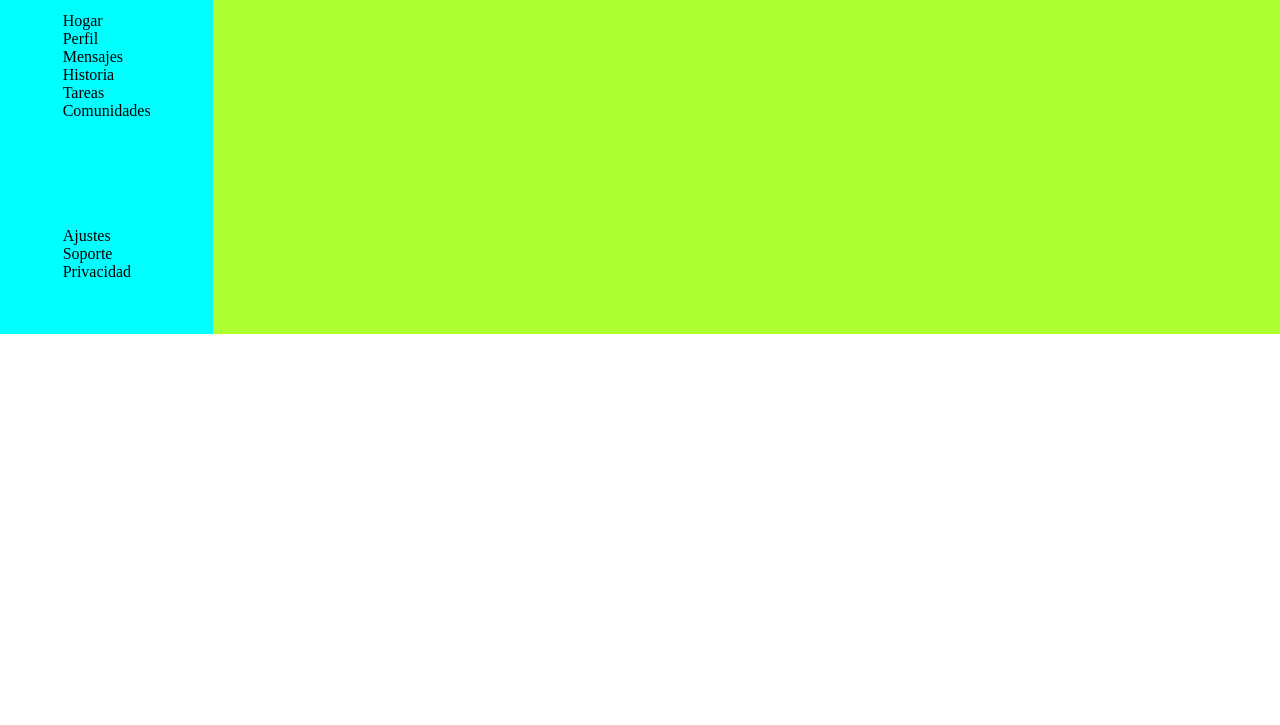
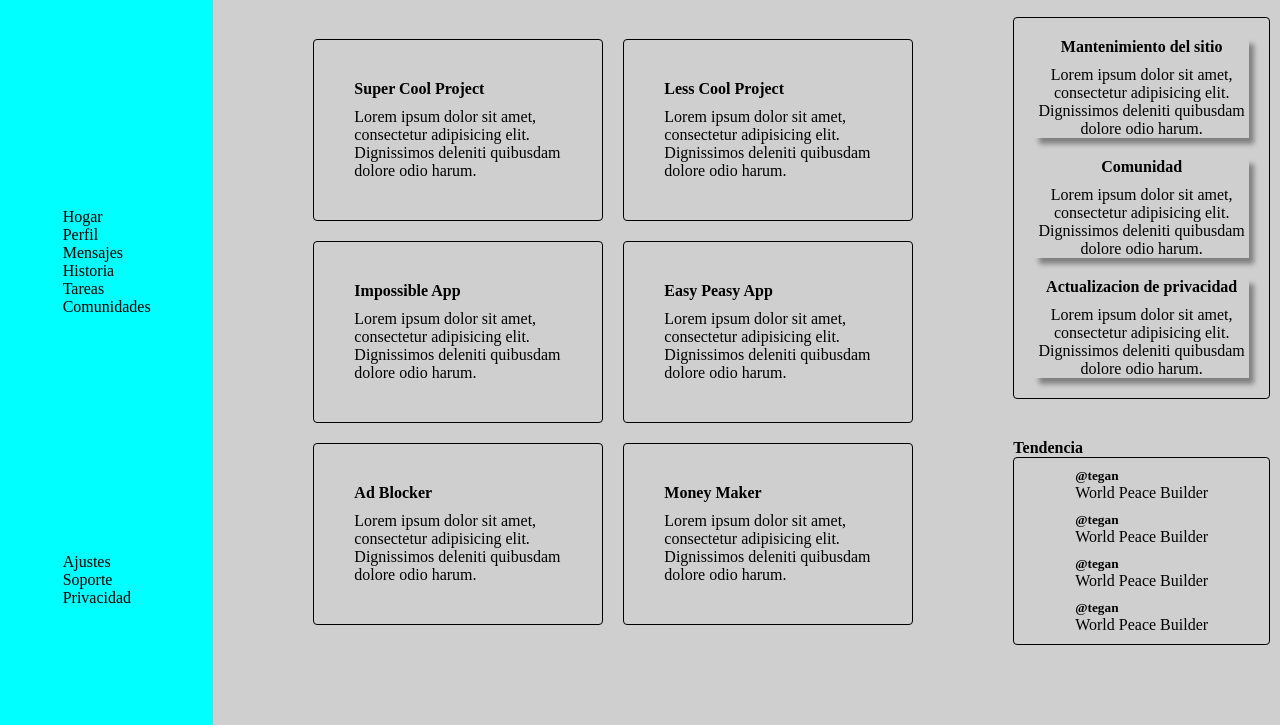
Before and after one commit to LaVieja1/admin-dashboard, a plain HTML site: page index.html in a window 1280 px wide. Shown: the part 166-891 px from the top of the page. Before the commit the page ends 800 px from the top, so only its background shows below. Drawn offline with Linux system fonts and the light colour scheme.

Commit message:
Layout completo

```diff
--- a/index.html
+++ b/index.html
@@ -48,7 +48,81 @@
             </div>
         </div>
         <div class="main-content">
-
+            <div class="projects">
+                <div class="card">
+                    <h4>Super Cool Project</h4>
+                    <p>Lorem ipsum dolor sit amet, consectetur adipisicing elit.
+                        Dignissimos deleniti quibusdam dolore odio harum.</p>
+                </div>
+                <div class="card">
+                    <h4>Less Cool Project</h4>
+                    <p>Lorem ipsum dolor sit amet, consectetur adipisicing elit.
+                        Dignissimos deleniti quibusdam dolore odio harum.</p>
+                </div>
+                <div class="card">
+                    <h4>Impossible App</h4>
+                    <p>Lorem ipsum dolor sit amet, consectetur adipisicing elit.
+                        Dignissimos deleniti quibusdam dolore odio harum.</p>
+                </div>
+                <div class="card">
+                    <h4>Easy Peasy App</h4>
+                    <p>Lorem ipsum dolor sit amet, consectetur adipisicing elit.
+                        Dignissimos deleniti quibusdam dolore odio harum.</p>
+                </div>
+                <div class="card">
+                    <h4>Ad Blocker</h4>
+                    <p>Lorem ipsum dolor sit amet, consectetur adipisicing elit.
+                        Dignissimos deleniti quibusdam dolore odio harum.</p>
+                </div>
+                <div class="card">
+                    <h4>Money Maker</h4>
+                    <p>Lorem ipsum dolor sit amet, consectetur adipisicing elit.
+                        Dignissimos deleniti quibusdam dolore odio harum.</p>
+                </div>
+            </div>
+            <div class="announcements">
+                <h4>Anuncios</h4>
+                <div class="card-an">
+                    <div class="an">
+                        <h4>Mantenimiento del sitio</h4>
+                        <p>Lorem ipsum dolor sit amet, consectetur adipisicing elit.
+                            Dignissimos deleniti quibusdam dolore odio harum.</p>
+                    </div>
+                    <div class="an">
+                        <h4>Comunidad</h4>
+                        <p>Lorem ipsum dolor sit amet, consectetur adipisicing elit.
+                            Dignissimos deleniti quibusdam dolore odio harum.</p>
+                    </div>
+                    <div class="an">
+                        <h4>Actualizacion de privacidad</h4>
+                        <p>Lorem ipsum dolor sit amet, consectetur adipisicing elit.
+                            Dignissimos deleniti quibusdam dolore odio harum.</p>
+                    </div>
+                </div>
+            </div>
+            <div class="trending">
+                <h4>Tendencia</h4>
+                <div class="card-users">
+                    <div class="users">
+                        <div class="user">
+                            <h5>@tegan</h5>
+                            <p>World Peace Builder</p>
+                        </div>
+                        <div class="user">
+                            <h5>@tegan</h5>
+                            <p>World Peace Builder</p>
+                        </div>
+                        <div class="user">
+                            <h5>@tegan</h5>
+                            <p>World Peace Builder</p>
+                        </div>
+                        <div class="user">
+                            <h5>@tegan</h5>
+                            <p>World Peace Builder</p>
+                        </div>
+                    </div>
+                </div>
+            </div>
         </div>
     </div>
 </body>
--- a/style.css
+++ b/style.css
@@ -12,13 +12,13 @@ body {
 .main-container {
     display: grid;
     grid-template-columns: 1fr 5fr;
-    height: 100%;
+    grid-template-rows: 1fr 5fr;
+    height: 100vh;
     width: 100%;
 }
 
 .header {
     background-color: white;
-    height: 100px;
     grid-column: 2 / 3;
     display: grid;
     grid-template-columns: 2fr 1fr;
@@ -40,7 +40,7 @@ body {
     margin: 10px;
     border: none;
     border-radius: 100px;
-    background-color: gray;
+    background-color: rgb(207, 207, 207);
 }
 
 .profile {
@@ -86,7 +86,79 @@ ul {
 }
 
 .main-content {
-    background-color: greenyellow;
-    height: 400px;
+    background-color: rgb(207, 207, 207);
     grid-column: 2 / 3;
+    display: grid;
+    grid-template-columns: 3fr 1fr;
 }
+
+.projects {
+    grid-column: 1 / 2;
+    grid-row: 1 / 3;
+    display: grid;
+    grid-template-columns: repeat(2, 1fr);
+    gap: 20px;
+    justify-items: center;
+    align-content: center;
+    padding: 100px;
+}
+
+.projects h4 {
+    margin-bottom: 10px;
+}
+
+.card {
+    border: 1px solid black;
+    border-radius: 4px;
+    padding: 40px;
+}
+
+.announcements {
+    grid-column: 2 / 3;
+    display: grid;
+    gap: 10px;
+    align-items: center;
+    justify-items: center;
+    align-content: center;
+    margin-right: 10px;
+}
+
+.card-an {
+    border: 1px solid black;
+    border-radius: 4px;
+    padding: 20px;
+    display: grid;
+    gap: 20px;
+}
+
+.an {
+    box-shadow: 5px 6px 5px grey;
+}
+
+.announcements h4 {
+    text-align: center;
+    margin-bottom: 10px;
+}
+
+.announcements p {
+    text-align: center;
+}
+
+.trending {
+    grid-column: 2 / 3;
+    margin-right: 10px;
+}
+
+.card-users {
+    border: 1px solid black;
+    border-radius: 4px;
+    padding: 10px;
+}
+
+.users {
+    display: flex;
+    flex-direction: column;
+    gap: 10px;
+    align-items: center;
+    justify-content: center;
+}
```
